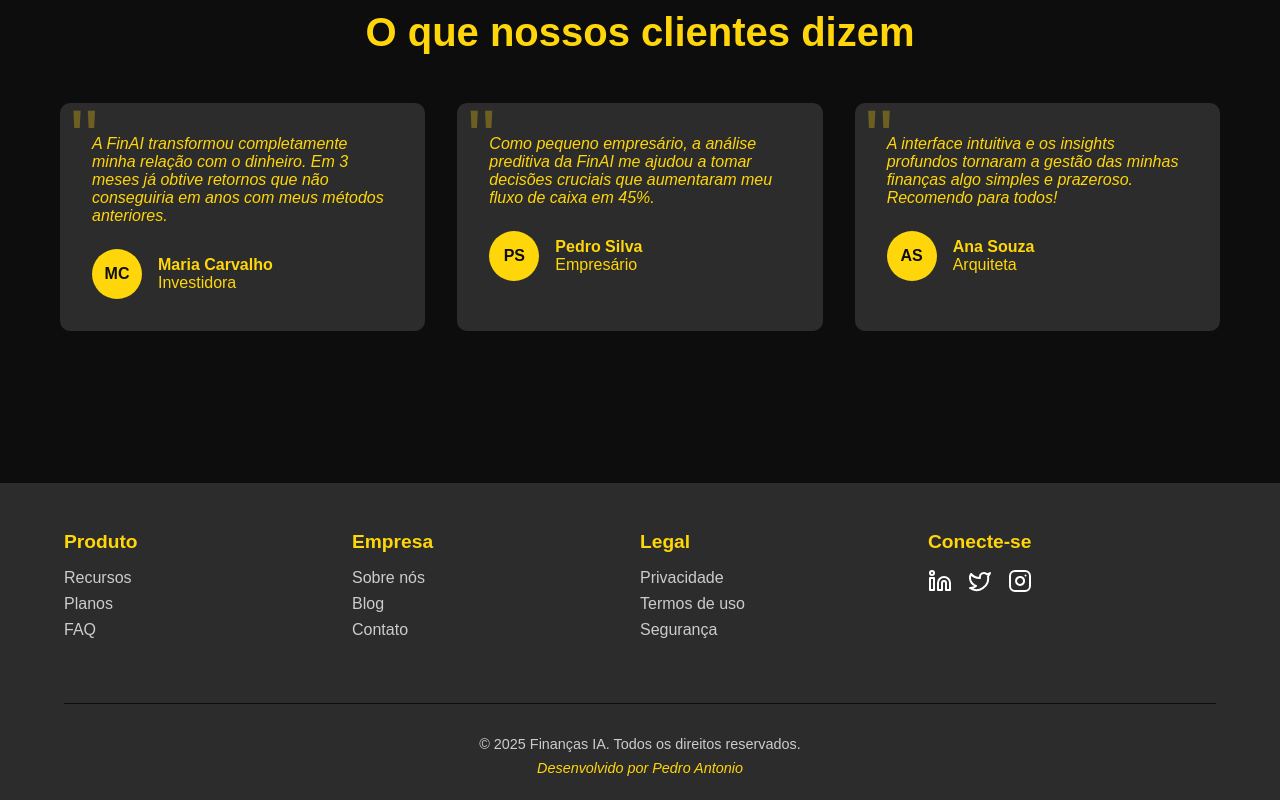
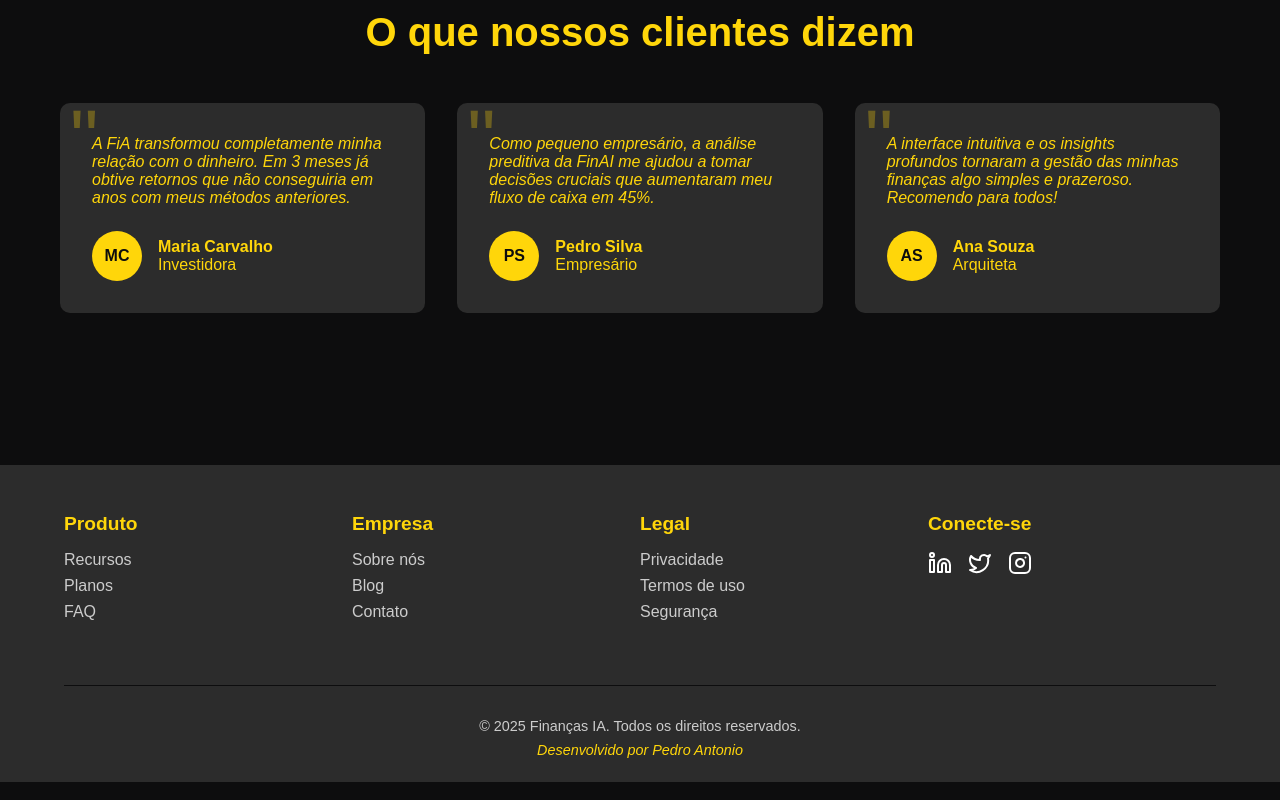
Before and after one commit to PedroPereira13/FiA_, a React (Vite) app: page / in a window 1280 px wide. Shown: the part 1449-2249 px from the top of the page. Built offline with nearby package versions, Linux system fonts and the light colour scheme.

Commit message:
Update Inicial.jsx

```diff
--- a/src/pages/Inicial/Inicial.jsx
+++ b/src/pages/Inicial/Inicial.jsx
@@ -66,7 +66,7 @@ function Inicial() {
         <div class="testimonial-cards">
           <div class="testimonial-card">
             <p class="testimonial-text">
-              A FinAI transformou completamente minha relação com o dinheiro. Em
+              A FiA transformou completamente minha relação com o dinheiro. Em
               3 meses já obtive retornos que não conseguiria em anos com meus
               métodos anteriores.
             </p>
```
